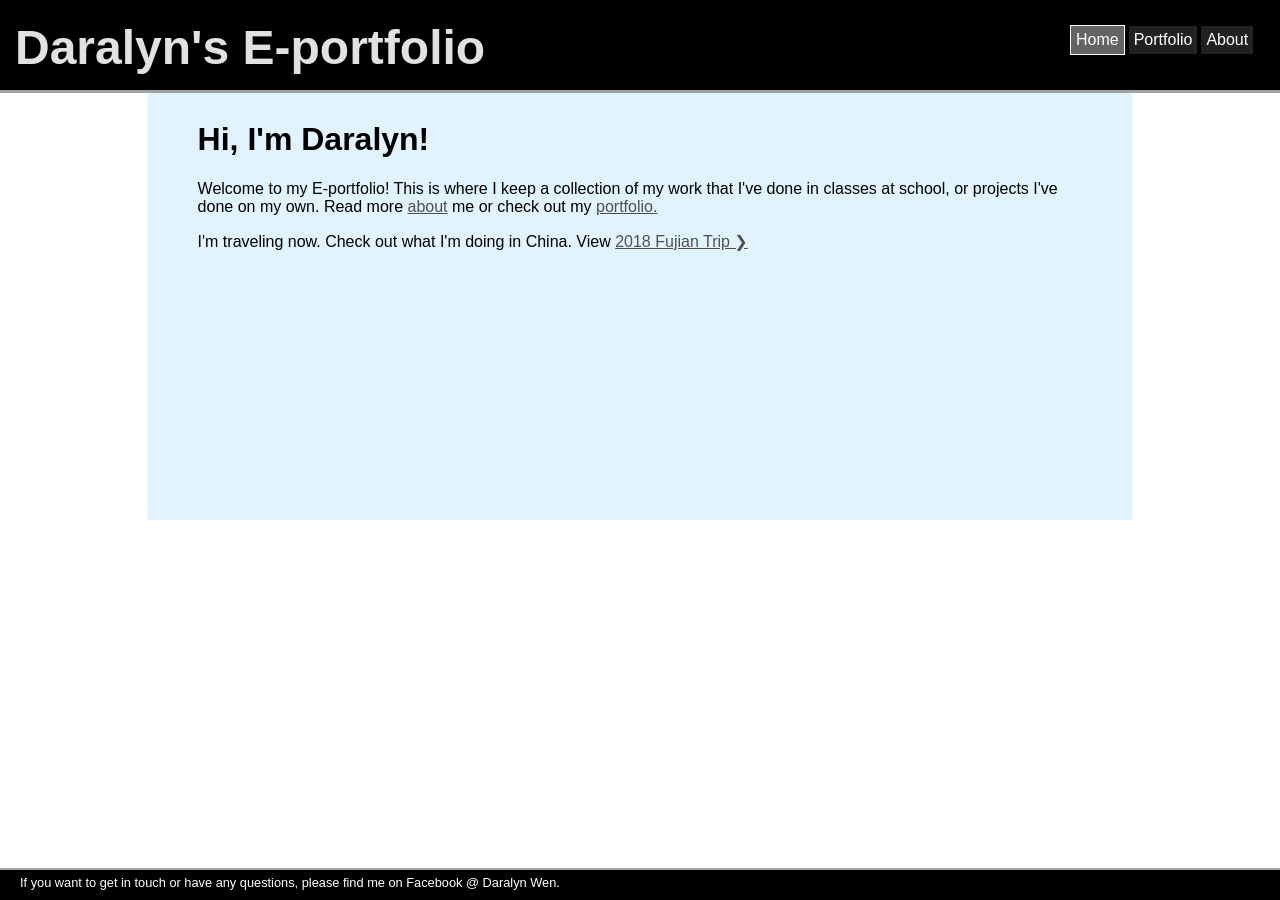
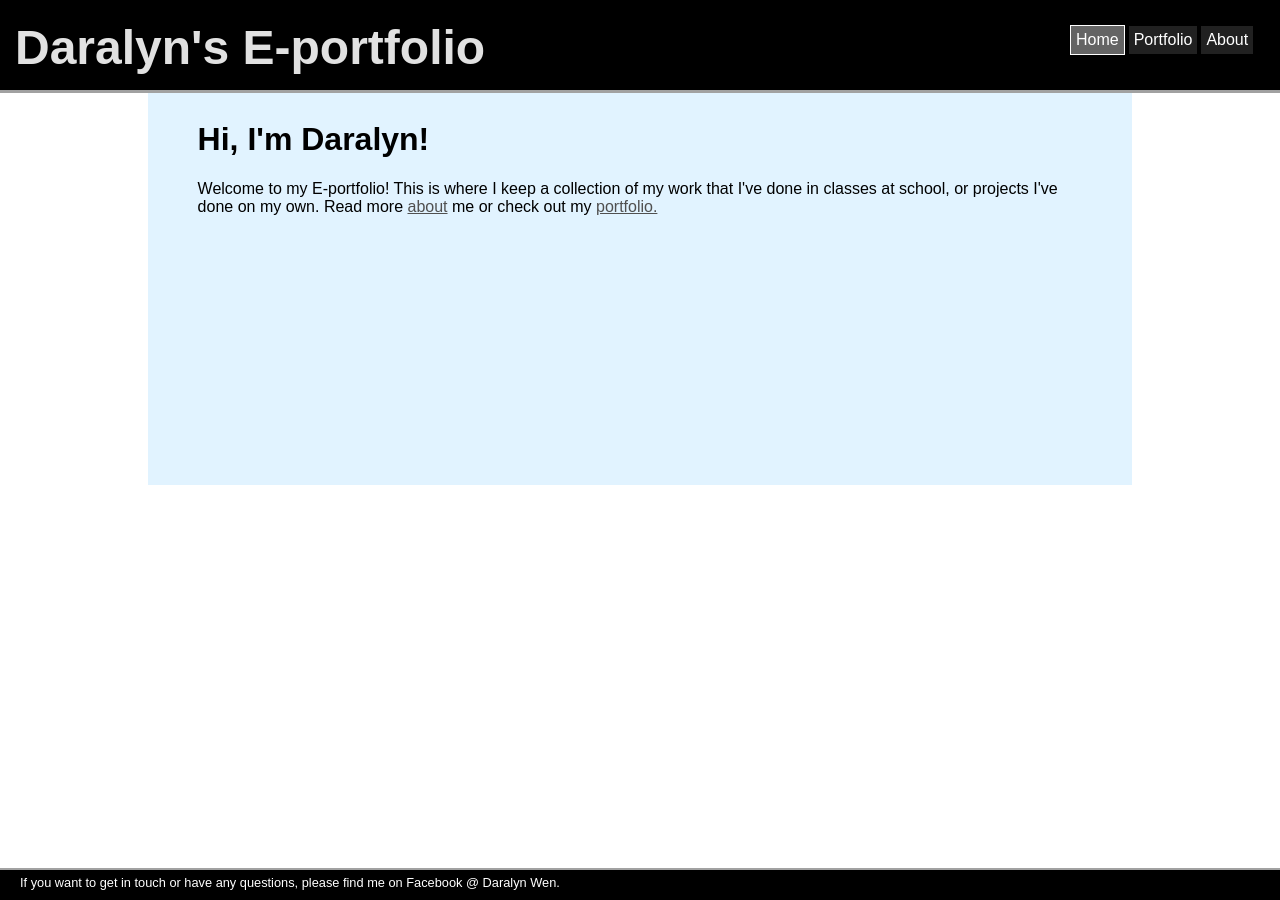
Before and after one commit to daralyn/daralyn.github.io, a Jekyll site: the page built from index.html, in a window 1280 px wide. Built offline with Jekyll 4.4.1, drawn with Linux system fonts in a browser that asks for light colours.

Commit message:
Update index.html

```diff
--- a/index.html
+++ b/index.html
@@ -19,6 +19,5 @@ title: Daralyn's Home Page
 				<p>Welcome to my E-portfolio! This is where I keep a collection of my work that I've done in classes at school, or projects I've done on my own.
 					Read more <a class="readandcheck" href="/about">about</a> me or check out my <a class="readandcheck" href="/portfolio"> portfolio.</a> </p>
 
-	<p>I'm traveling now. Check out what I'm doing in China. View <a href="https://daralyn.github.io/portfolio/travels/2018fujian.html">2018 Fujian Trip ❯</a></p>
 
 </div><!-- /.blurb -->
```
